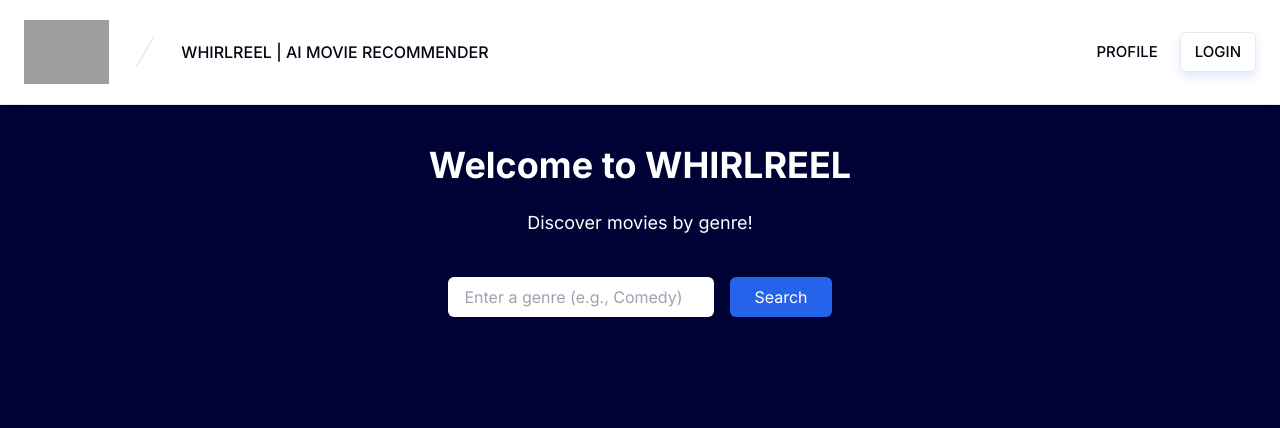
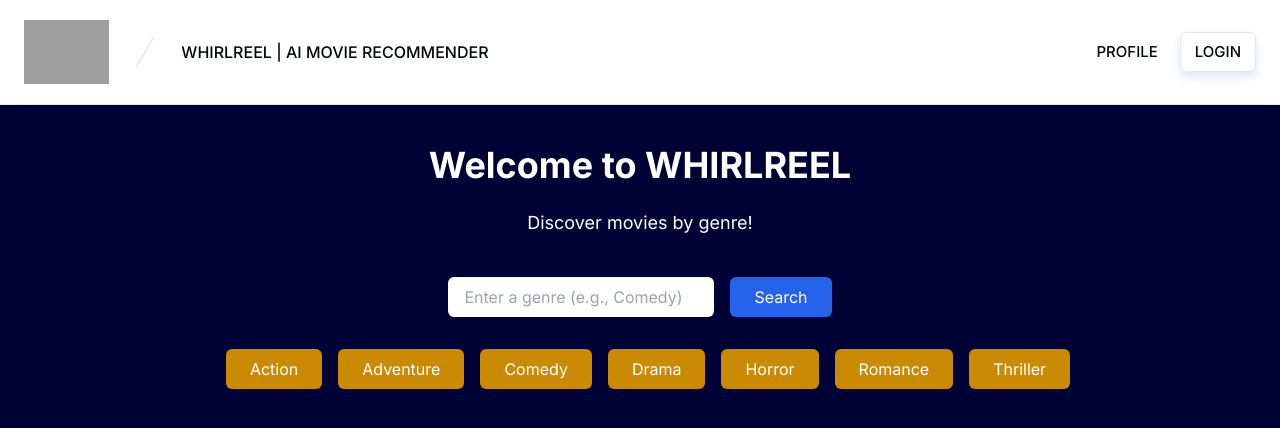
Before and after one commit to Viibrant/movie-recommender, a Next.js app: page / in a window 1280 px wide. Shown: the top 428 px of the page. Built offline with nearby package versions, Linux system fonts and the light colour scheme; grey boxes are pictures that could not be loaded.

Commit message:
genre buttons added

```diff
--- a/src/app/page.tsx
+++ b/src/app/page.tsx
@@ -74,7 +74,37 @@ export default function Home() {
           >
             Search
           </button>
-
+          {/* Genre Buttons */}
+        </div>
+        <div className="flex justify-center mb-8">
+          <button type="button" // Add the type attribute
+            onClick={() => { fetchMoviesByGenre(28).then(setMovies) }}
+            className="ml-4 px-6 py-2 bg-yellow-600 hover:bg-yellow-700 rounded-md text-white">Action
+          </button>
+          <button type="button" // Add the type attribute
+            onClick={() => { fetchMoviesByGenre(12).then(setMovies) }}
+            className="ml-4 px-6 py-2 bg-yellow-600 hover:bg-yellow-700 rounded-md text-white">Adventure
+          </button>
+          <button type="button" // Add the type attribute
+            onClick={() => { fetchMoviesByGenre(35).then(setMovies) }}
+            className="ml-4 px-6 py-2 bg-yellow-600 hover:bg-yellow-700 rounded-md text-white">Comedy
+          </button>
+          <button type="button" // Add the type attribute
+            onClick={() => { fetchMoviesByGenre(18).then(setMovies) }}
+            className="ml-4 px-6 py-2 bg-yellow-600 hover:bg-yellow-700 rounded-md text-white">Drama
+          </button>
+          <button type="button" // Add the type attribute
+            onClick={() => { fetchMoviesByGenre(27).then(setMovies) }}
+            className="ml-4 px-6 py-2 bg-yellow-600 hover:bg-yellow-700 rounded-md text-white">Horror
+          </button>
+          <button type="button" // Add the type attribute
+            onClick={() => { fetchMoviesByGenre(10749).then(setMovies) }}
+            className="ml-4 px-6 py-2 bg-yellow-600 hover:bg-yellow-700 rounded-md text-white">Romance
+          </button>
+          <button type="button" // Add the type attribute
+            onClick={() => { fetchMoviesByGenre(53).then(setMovies) }}
+            className="ml-4 px-6 py-2 bg-yellow-600 hover:bg-yellow-700 rounded-md text-white">Thriller
+          </button>
         </div>
 
         {/* Movies Display Section */}
```
